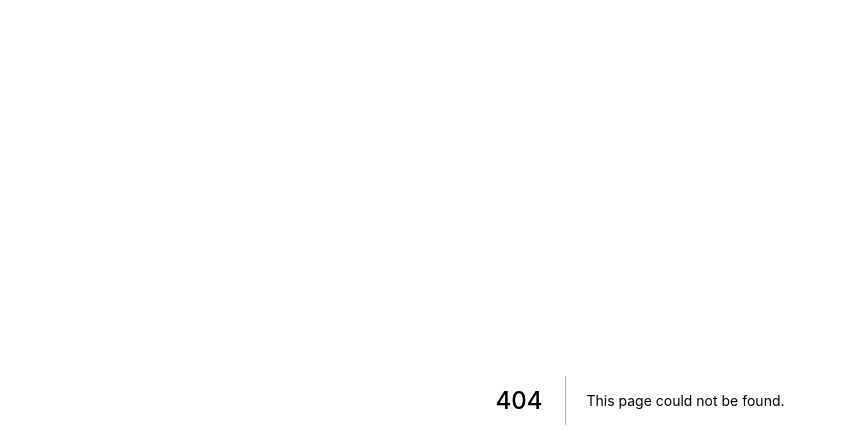
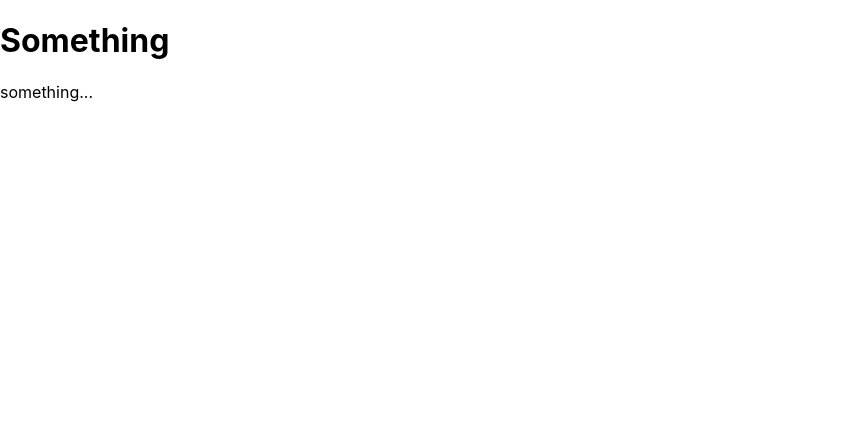
Before and after one commit to tomheaton/thinking-in-react, a Next.js app: page /something in a window 1280 px wide. Before the commit this address had no page. Shown: the top 448 px of the page, without its empty margins (0-846 px from the left). Built offline with nearby package versions, Linux system fonts and the light colour scheme.

Commit message:
new page

```diff
--- /dev/null
+++ b/src/pages/something.tsx
@@ -0,0 +1,14 @@
+import {NextPage} from "next";
+import React from "react";
+
+const Something: NextPage = () => {
+
+    return (
+        <div>
+            <h1>Something</h1>
+            <p>something...</p>
+        </div>
+    );
+}
+
+export default Something;
```
